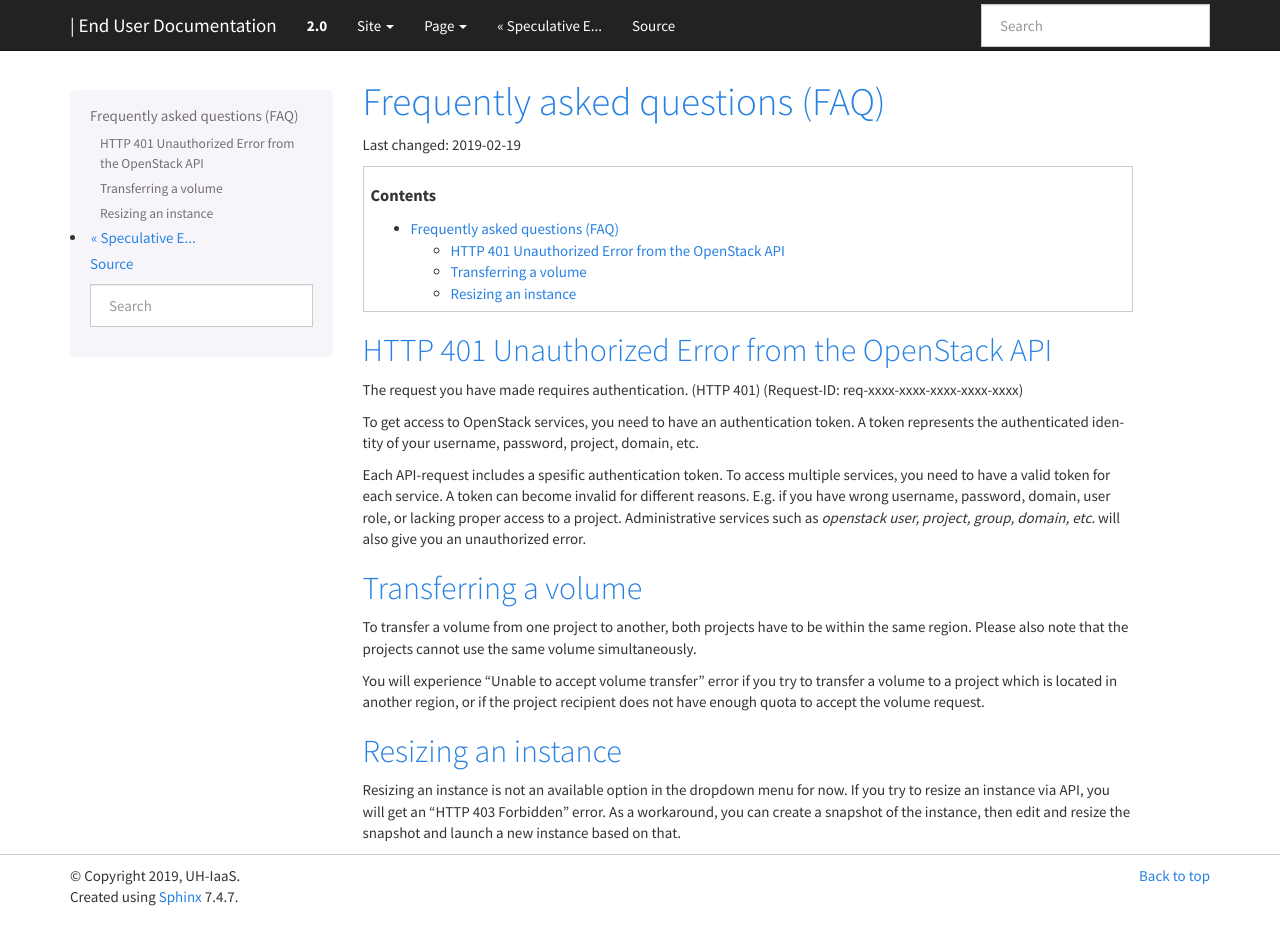
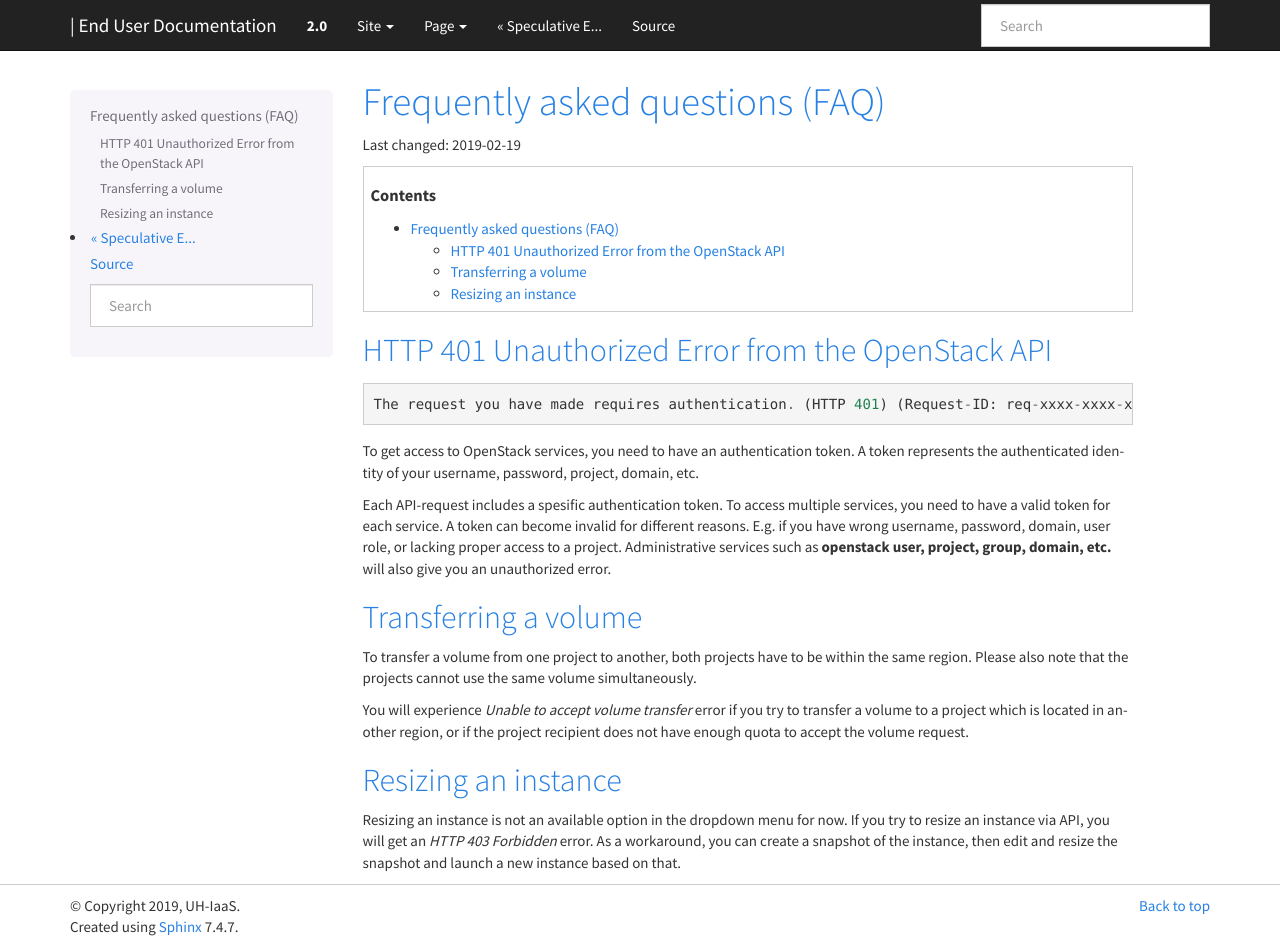
Before and after one commit to norcams/docs-enduser, a Sphinx documentation site: the page built from docs/FAQ.rst, in a window 1280 px wide and 948 px high. Built offline with Sphinx 7.4.7, drawn with Linux system fonts in a browser that asks for light colours.

Commit message:
rst fixes

```diff
--- a/docs/FAQ.rst
+++ b/docs/FAQ.rst
@@ -10,23 +10,39 @@ Last changed: |date|
 HTTP 401 Unauthorized Error from the OpenStack API
 --------------------------------------------------
 
-The request you have made requires authentication. (HTTP 401) (Request-ID: req-xxxx-xxxx-xxxx-xxxx-xxxx)
+::
 
-To get access to OpenStack services, you need to have an authentication token. A token represents the authenticated identity of your username, password, project, domain, etc.
+  The request you have made requires authentication. (HTTP 401) (Request-ID: req-xxxx-xxxx-xxxx-xxxx-xxxx)
 
-Each API-request includes a spesific authentication token. To access multiple services, you need to have a valid token for each service.
-A token can become invalid for different reasons. E.g. if you have wrong username, password, domain, user role, or lacking proper access to a project.
-Administrative services such as *openstack user, project, group, domain, etc.* will also give you an unauthorized error.
+To get access to OpenStack services, you need to have an
+authentication token. A token represents the authenticated identity of
+your username, password, project, domain, etc.
+
+Each API-request includes a spesific authentication token. To access
+multiple services, you need to have a valid token for each service.  A
+token can become invalid for different reasons. E.g. if you have wrong
+username, password, domain, user role, or lacking proper access to a
+project.  Administrative services such as **openstack user, project,
+group, domain, etc.** will also give you an unauthorized error.
 
 
 Transferring a volume
 ---------------------
 
-To transfer a volume from one project to another, both projects have to be within the same region. Please also note that the projects cannot use the same volume simultaneously.
+To transfer a volume from one project to another, both projects have
+to be within the same region. Please also note that the projects
+cannot use the same volume simultaneously.
 
-You will experience "Unable to accept volume transfer" error if you try to transfer a volume to a project which is located in another region, or if the project recipient does not have enough quota to accept the volume request.
+You will experience `Unable to accept volume transfer` error if you
+try to transfer a volume to a project which is located in another
+region, or if the project recipient does not have enough quota to
+accept the volume request.
 
 Resizing an instance
 --------------------
 
-Resizing an instance is not an available option in the dropdown menu for now. If you try to resize an instance via API, you will get an "HTTP 403 Forbidden" error. As a workaround, you can create a snapshot of the instance, then edit and resize the snapshot and launch a new instance based on that.
+Resizing an instance is not an available option in the dropdown menu
+for now. If you try to resize an instance via API, you will get an
+`HTTP 403 Forbidden` error. As a workaround, you can create a snapshot
+of the instance, then edit and resize the snapshot and launch a new
+instance based on that.
```
